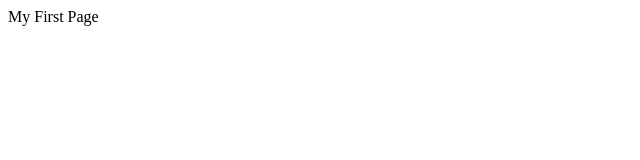
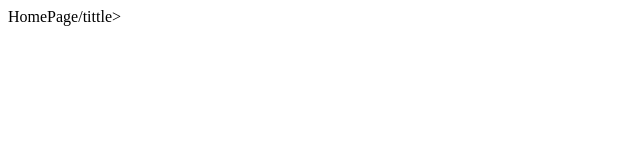
Before and after one commit to PedroGRocha/git-demo, a plain HTML site: page index.html in a window 1280 px wide. Shown: the full height of the page, 0-640 px from the left. Drawn offline with Linux system fonts and the light colour scheme.

Commit message:
A few more changes to the Website

```diff
--- a/index.html
+++ b/index.html
@@ -2,7 +2,7 @@
 <html lang="en-us">
 	<head>
 		<meta charset="UTF-8">
-		<tittle> My First Page</tittle>
+		<tittle>HomePage/tittle>
 	</head>
 	<body>
 		<nav></nav>
```
Also changed, not shown: 1 other file.
